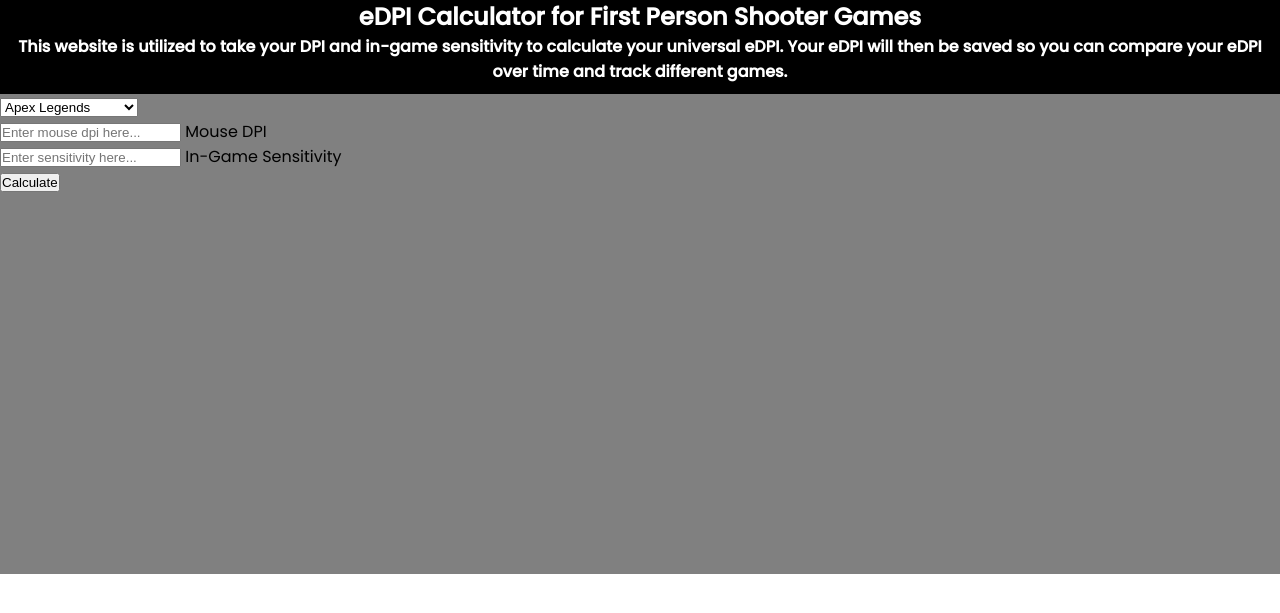
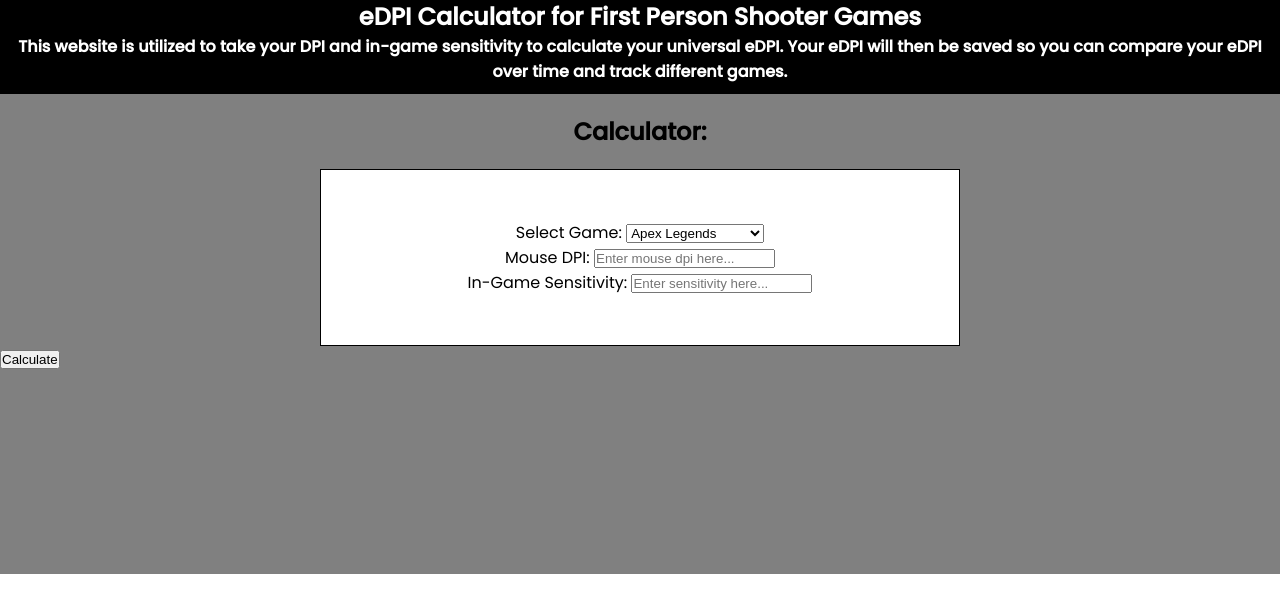
Before and after one commit to ethanherrera/eDPI-Calculator, a plain HTML site: page index.html in a window 1280 px wide. Shown: the part 93-706 px from the top of the page. Drawn offline with Linux system fonts and the light colour scheme.

Commit message:
calculator added in html and css

```diff
--- a/index.html
+++ b/index.html
@@ -36,9 +36,11 @@
                         </section>
 
                         <div class="ui">
+                                <h2>Calculator:</h2>
                                 <form action="submission.html" method="POST" class="dpi-calc">
                                         <div class="input-fields">
                                                 <div class="game-select, input">
+                                                        <label for="game-select">Select Game:</label>
                                                         <select id="game" name="game">
                                                                 <option value="Apex Legends">Apex Legends</option>
                                                                 <option value="Cold War">Cold War</option>
@@ -52,13 +54,13 @@
                                                         </select>
                                                 </div>
                                                 <div class="dpi-select, input">
+                                                        <label for="dpi">Mouse DPI:</label>
                                                         <input type="number" name="dpi" id="dpi" value placeholder="Enter mouse dpi here..." min="1">
-                                                        <label for="dpi">Mouse DPI</label>
                                                 </div>
 
                                                 <div class="sens-select, input">
+                                                        <label for="sens">In-Game Sensitivity:</label>
                                                         <input type="number" name="sens" id="sens" value placeholder="Enter sensitivity here..." min=".00000001">
-                                                        <label for="sens">In-Game Sensitivity</label>
                                                 </div>
                                         </div>
                                 </form>
--- a/style.css
+++ b/style.css
@@ -20,6 +20,11 @@ header{
         align-items: center;
         background: black;
         margin-bottom: 2px;
+}
+
+h2{
+        text-align: center;
+        margin: 20px;
 }
 
 .logo-container, .navigation, .account-container{
@@ -94,4 +99,32 @@ header{
 .ui{
         background:grey;
         min-height: 60vh;
+        display: flex;
+        flex-direction: column;
 }
+
+.input-fields{
+        display: flex;
+        flex-direction: column;
+        justify-content: space-around;
+        text-align: center;
+        width: 50%;
+        border: 1px solid;
+        background-color: white;
+        padding: 50px;
+        margin: auto;
+
+}
+
+.game-select{
+        flex: 1;
+}
+
+.dpi-select{
+        flex: 1;
+}
+
+.sens-select{
+        flex: 1;
+
+}
```
